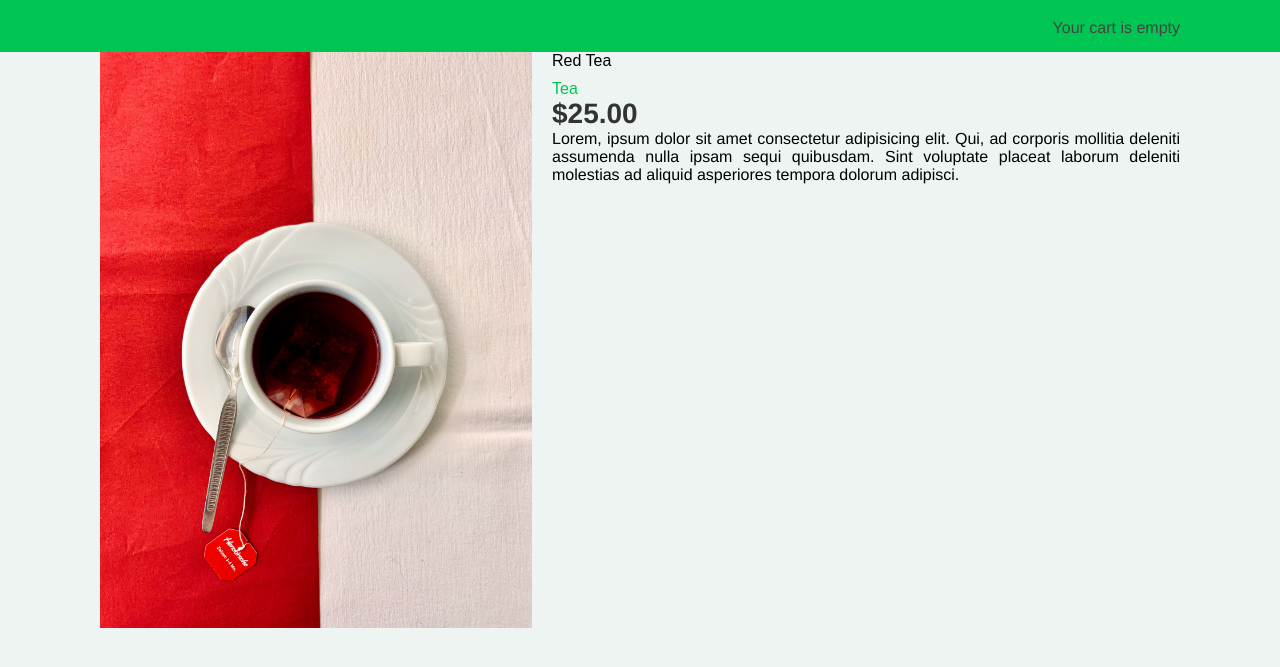
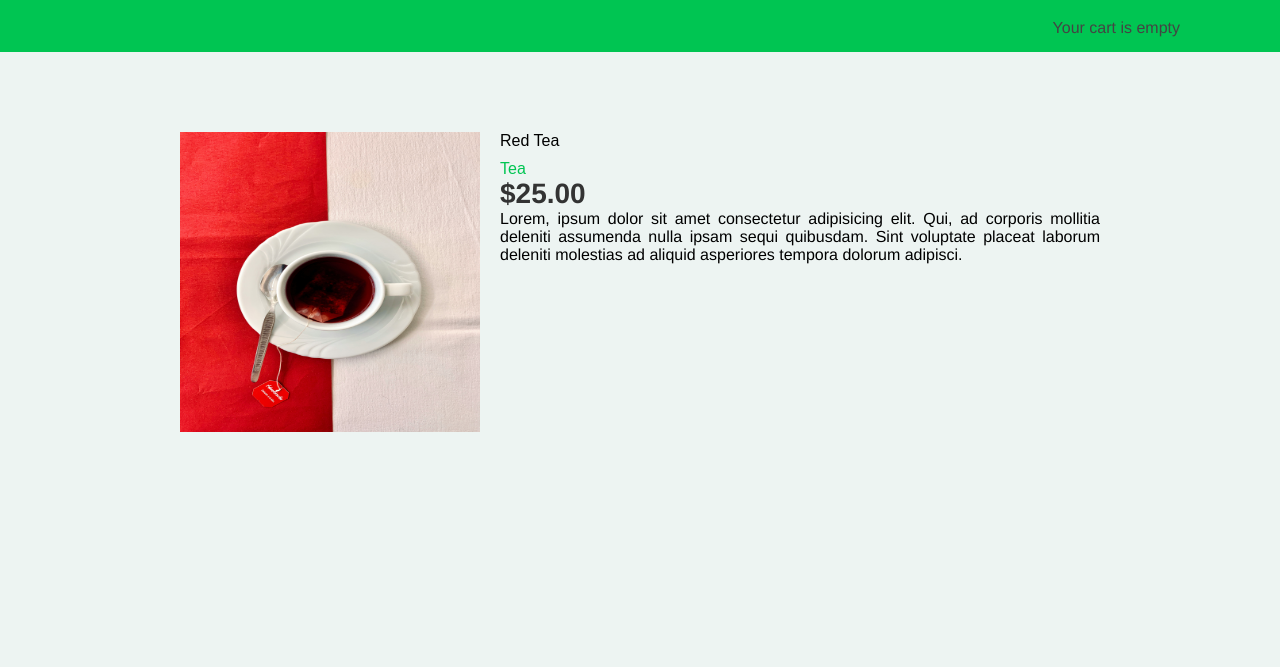
Before and after one commit to nicky-ops/myshop, a Django app: a page that uses shop/templates/shop/base.html in a window 1280 px wide. Shown: the part 46-713 px from the top of the page. Run offline with Django 4.2, Linux system fonts and the light colour scheme; data comes from the database, SQL or seed files in the repository.

Commit message:
modify styling for image detail page

```diff
--- a/shop/static/css/base.css
+++ b/shop/static/css/base.css
@@ -219,14 +219,14 @@ ul.errorlist {
 }
 
 .product-list .item img {
-    width: 300px;
-    height: 300px;
+    width: 225px;
+    height: 225px;
     margin-bottom: 8px;
-    border-radius: 20px;
 }
 
 .product-detail {
     text-align: justify;
+    padding: 5em;
 }
 
 .product-detail .price {
@@ -236,7 +236,8 @@ ul.errorlist {
 }
 
 .product-detail img {
-    width: 40%;
+    width: 300px;
+    height: 300px;
     float: left;
     padding: 0 20px 20px 0;
 }
```
